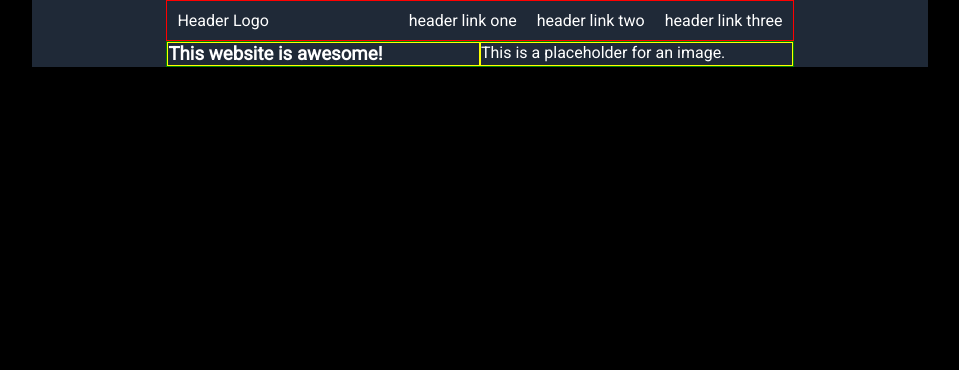
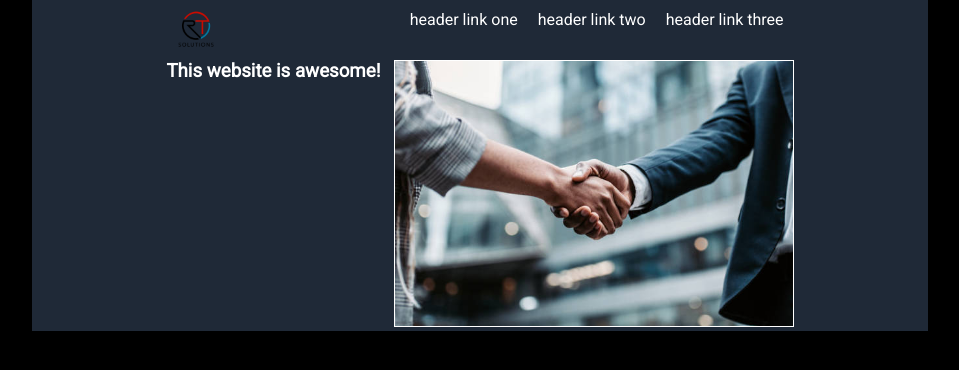
Before and after one commit to RTSolutionsLarry/odinLandingPage, a plain HTML site: page index.html in a window 1280 px wide. Shown: the whole page, without its empty margins (160-1119 px from the left). Drawn offline with Linux system fonts and the light colour scheme.

Commit message:
Add Logo. Add handshake image with error in sizing

```diff
--- a/index.html
+++ b/index.html
@@ -11,12 +11,15 @@
     <div class="topLevel">
 
         <div class="topNavigationContainer">
-            <ul class="listContainer">
-                <li class="firstNavItem">Header Logo</li>
-                <li>header link one</li>
-                <li>header link two</li>
-                <li>header link three</li>
-            </ul>
+            <div class="navigationSecondLevelContainer">
+                <img src="/images/RTS_blackredbluetrans.PNG" class="logo">
+                <ul class="listContainer">
+                    <li>header link one</li>
+                    <li>header link two</li>
+                    <li>header link three</li>
+                </ul>
+            </div>
+
         </div>
 
         <div class="headerContainer">
@@ -24,8 +27,8 @@
                 <div class="siteDescriptionContainer">
                     <h3>This website is awesome!</h3>
                 </div>
-                <div class="siteImageConatiner">
-                    <p>This is a placeholder for an image.</p>
+                <div class="siteImageContainer">
+                    <img src="images/handShaking.jpg" class="handShakeImage">
                 </div>
             </div>
         </div>
--- a/style.css
+++ b/style.css
@@ -38,23 +38,41 @@ body {
     width: var(--pageWidth);
 }
 
+.navigationSecondLevelContainer {
+    width: var(--pageInnerWidth);
+    display: flex;
+}
+
 .headerSecondLevelContainer {
     width: var(--pageInnerWidth);
-    border: solid green 1px;
     display: flex;
 }
 
 
 .siteDescriptionContainer,
 .siteImageConatiner {
-    flex: 1;
-    border: solid yellow 1px;
+    flex: 1 1 auto;
 }
 
+.logo {
+    width: 60px;
+    height: 100%;
+    object-fit: contain;
+    overflow: hidden;
+    margin-right: auto;
+}
+
+.handShakeImage {
+    width: 400px;
+    height: auto;
+    object-fit: cover;
+    overflow: hidden;
+    border: #fff solid 1px;
+}
 
 .listContainer {
     display: flex;
-    border: solid red 1px;
+    justify-content: flex-end;
     width: var(--pageInnerWidth);
 }
 
```
Also changed, not shown: images/RTS_blackredbluetrans.PNG (added), images/handShaking.jpg (added).
